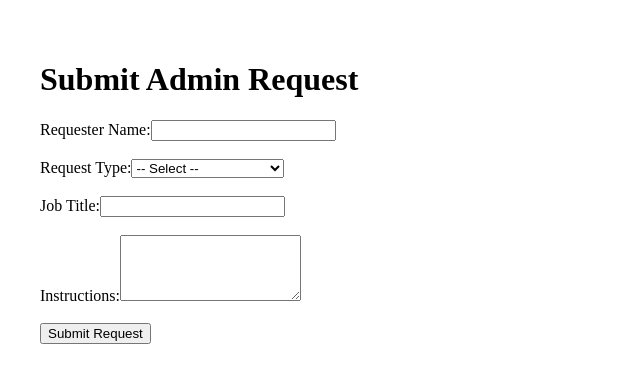
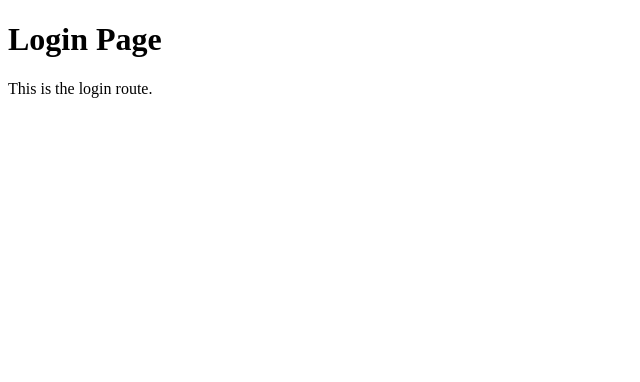
Before and after one commit to thaught2/fsflow, a React (Vite) app: page / in a window 1280 px wide. Shown: the top 382 px of the page, without its empty margins (0-640 px from the left). Built offline with nearby package versions, Linux system fonts and the light colour scheme; no server answers.

Commit message:
Update main.jsx

```diff
--- a/src/main.jsx
+++ b/src/main.jsx
@@ -1,3 +1,4 @@
+// src/main.jsx
 import React from 'react';
 import ReactDOM from 'react-dom/client';
 import { BrowserRouter as Router, Routes, Route } from 'react-router-dom';
@@ -9,8 +10,14 @@ ReactDOM.createRoot(document.getElementById('root')).render(
   <React.StrictMode>
     <Router>
       <Routes>
-        <Route path="/" element={<AdminRequestForm />} />
+        {/* Default page = Login */}
+        <Route path="/" element={<Login />} />
+
+        {/* Explicit login route */}
         <Route path="/login" element={<Login />} />
+
+        {/* Admin request form route */}
+        <Route path="/form" element={<AdminRequestForm />} />
       </Routes>
     </Router>
   </React.StrictMode>
```
